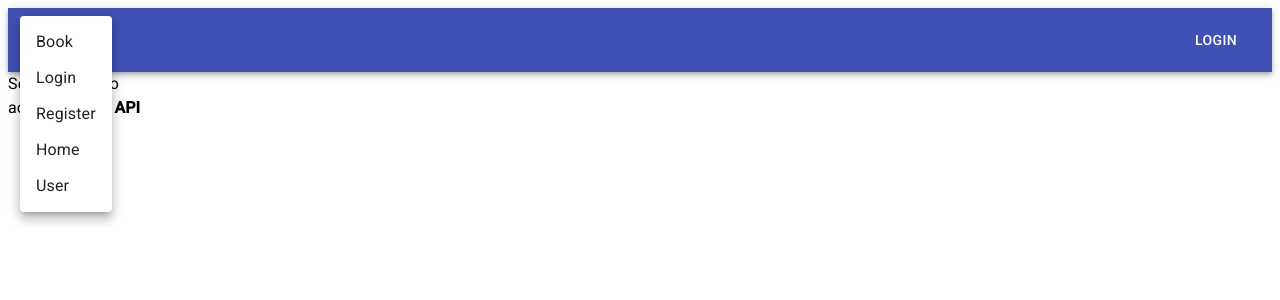
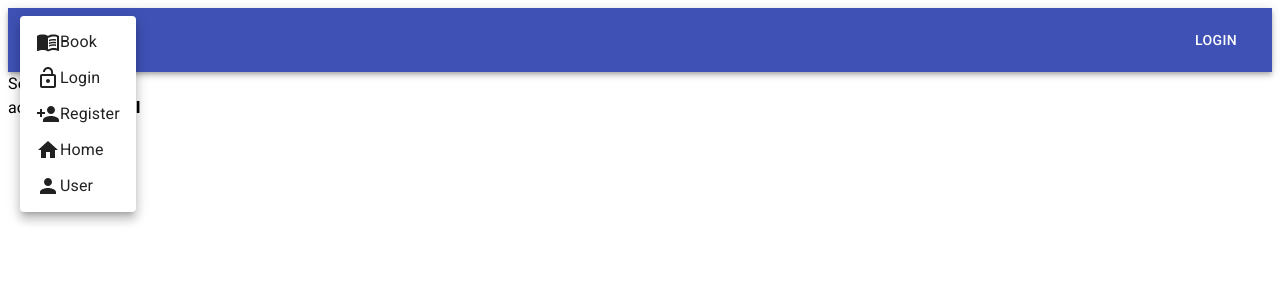
Before and after one commit to elayneargollo/book-front, a React (Create React App) app: page / in a window 1280 px wide. Both pictures are taken after a click on the button "menu". Shown: the top 300 px of the page. Built offline with nearby package versions, Linux system fonts and the light colour scheme.

Commit message:
imagem no menu

```diff
--- a/src/components/navbar/Menu.js
+++ b/src/components/navbar/Menu.js
@@ -11,6 +11,12 @@ import Menu from '@material-ui/core/Menu';
 import MenuItem from '@material-ui/core/MenuItem';
 import Fade from '@material-ui/core/Fade';
 import AppsIcon from '@material-ui/icons/Apps';
+import PersonIcon from '@material-ui/icons/Person';
+import MenuBookIcon from '@material-ui/icons/MenuBook';
+import LockOpen from '@material-ui/icons/LockOpen';
+import Home from '@material-ui/icons/Home';
+import PersonAdd from '@material-ui/icons/PersonAdd';
+
 
 const useStyles = makeStyles((theme) =>
   createStyles({
@@ -83,12 +89,27 @@ export default function ButtonAppBar() {
             open={open}
             onClose={handleClose}
             TransitionComponent={Fade}
-          >
-            <MenuItem onClick={redirectBook}>Book</MenuItem>
-            <MenuItem onClick={redirectLogin}>Login</MenuItem>
-            <MenuItem onClick={redirectRegister}>Register</MenuItem>
-            <MenuItem onClick={redirectHome}>Home</MenuItem>
-            <MenuItem onClick={redirectUser}>User</MenuItem>
+             >
+            <MenuItem
+            onClick={redirectBook}>
+            <MenuBookIcon/>
+            Book</MenuItem>
+            <MenuItem
+            onClick={redirectLogin}>
+            <LockOpen/>
+            Login</MenuItem>
+            <MenuItem
+            onClick={redirectRegister}>
+               <PersonAdd/>
+            Register</MenuItem>
+            <MenuItem
+            onClick={redirectHome}>
+              <Home/>
+              Home</MenuItem>
+            <MenuItem
+            onClick={redirectUser}>
+            <PersonIcon/>
+            User</MenuItem>
           </Menu>
           <Button color="inherit" onClick={redirectLogin}>Login</Button>
         </Toolbar>
```
